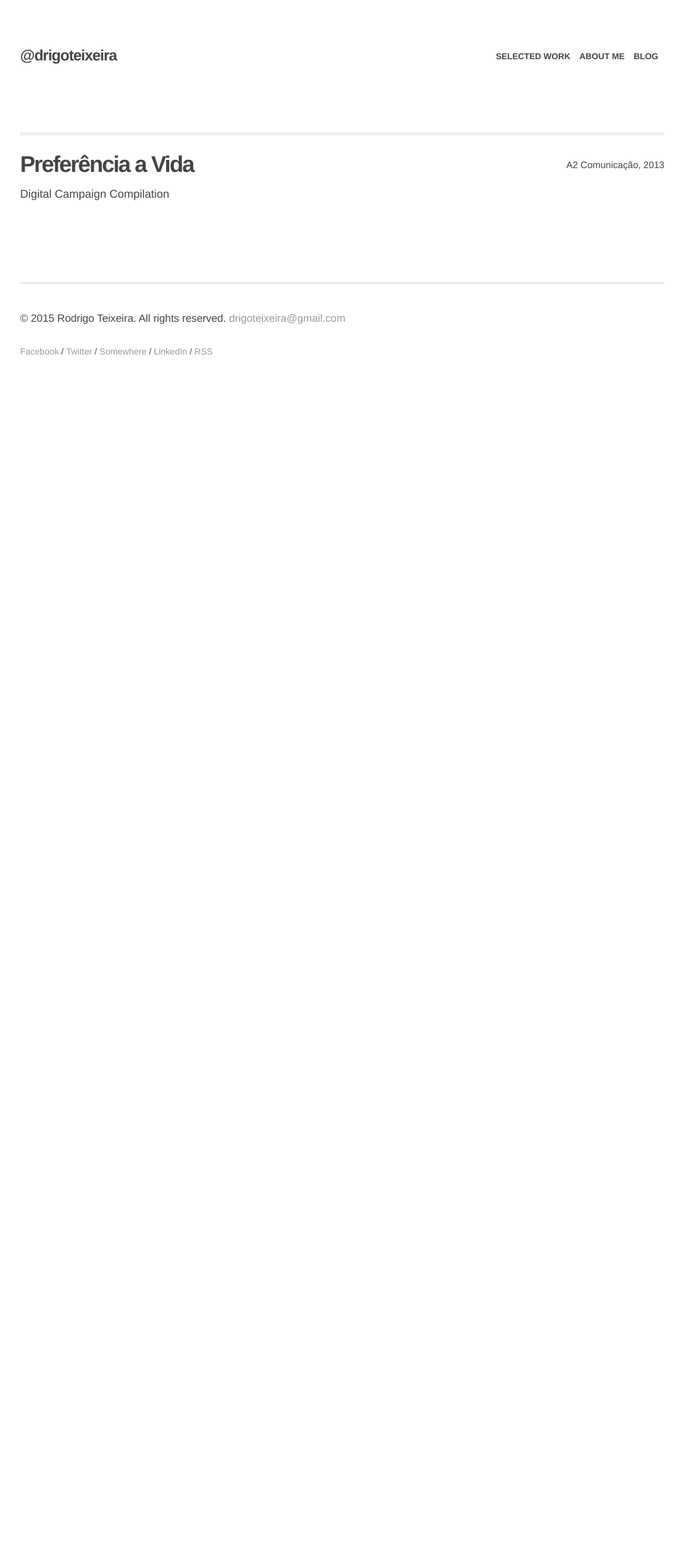
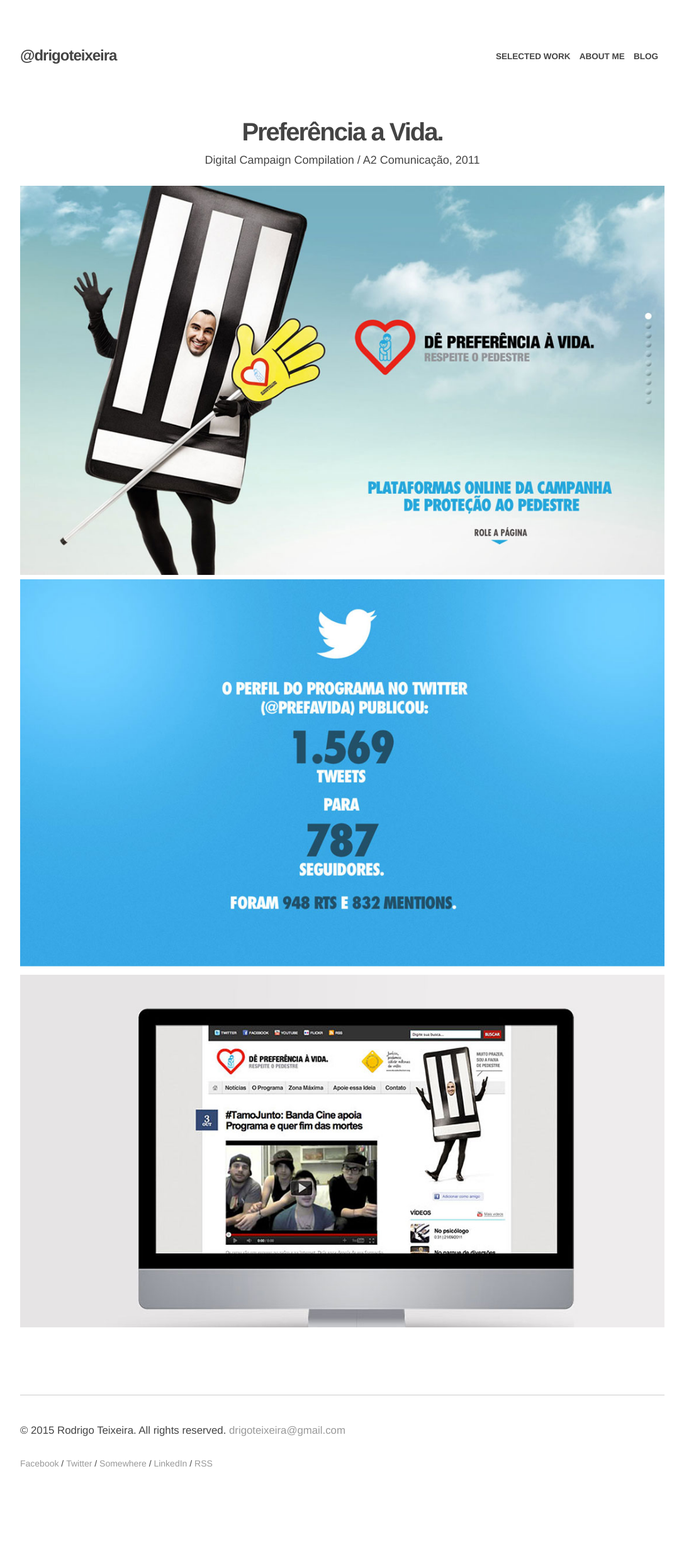
Before and after one commit to drigoteixeira/drigoteixeira.github.io, a Jekyll site: the page built from selectedwork/preferencia/index.html, in a window 1280 px wide. Shown: the whole page at 63% size, without its empty margins (96-1183 px from the left). Built offline with Jekyll 4.4.1, drawn with Linux system fonts in a browser that asks for light colours; nearby versions of some CDN libraries; before the commit the page ends 900 px from its top, so only the background shows below that.

Commit message:
Update selected works

```diff
--- a/selectedwork/preferencia/index.html
+++ b/selectedwork/preferencia/index.html
@@ -2,15 +2,27 @@
 layout: page
 ---
 
-<div class="container project-detail">
-	<hr>
+<div class="container">
 	<div class="row">
-		<div class="nine columns">
-			<h3 class="project-title">Preferência a Vida</h3>
-			<p>Digital Campaign Compilation</p>
-		</div>
-		<div class="three columns right">
-			A2 Comunicação, 2013
+		<div class="twelve columns project-detail">
+			<h2 class="project-title">Preferência a Vida.</h2>
+			<p>Digital Campaign Compilation / A2 Comunicação, 2011</p>
 		</div>
 	</div>
+
+	<div class="row screens">
+		<div class="twelve columns">
+			<img src="/img/preferencia-open.jpg" alt="Case" class="responsive">
+		</div>
+
+		<div class="twelve columns">
+			<img src="/img/preferencia-open2.jpg" alt="Case" class="responsive">
+		</div>
+
+		<div class="twelve columns">
+			<img src="/img/preferencia-open3.jpg" alt="Case" class="responsive">
+		</div>
+
+	</div>
+
 </div>
--- a/style.scss
+++ b/style.scss
@@ -622,13 +622,6 @@ LAYOUT
   line-height: 55px;
 }
 
-.content .project-title {
-  line-height: 22px;
-}
-
-hr {
-  border-top: 5px solid #eee;
-}
 
 .excerpt {
   font-size: 18px;
@@ -640,12 +633,23 @@ hr {
 }
 
 
-.project h2 {
-  color: #444;
-  font-size: 38px;
-  letter-spacing: -1px;
+.project-detail {
+  text-align: center;
 }
 
+.project-detail h2 {
+  line-height: 18px;
+  font-size: 40px;
+}
+
+@media (max-width: 380px) {
+
+  .project-detail h2 {
+      line-height: 50px;
+      font-size: 40px;
+  }
+
+}
 
 /* ==========================================================================
 PAGINATION
```
Also changed, not shown: selectedwork/desenvolvesp/index.html (added, +24 -0 lines), selectedwork/discoveryturbo/index.html (added, +24 -0 lines), selectedwork/index.html (+4 -13 lines), selectedwork/preferencia/preferencia.html (deleted, +0 -16 lines), img/desenvolvesp-open.jpg (added), img/desenvolvesp-open2.jpg (added), img/discovery-open.jpg (added), img/discovery-open2.jpg (added), img/preferencia-open.jpg (added), img/preferencia-open2.jpg (added), img/preferencia-open3.jpg (added), 1 other file.
